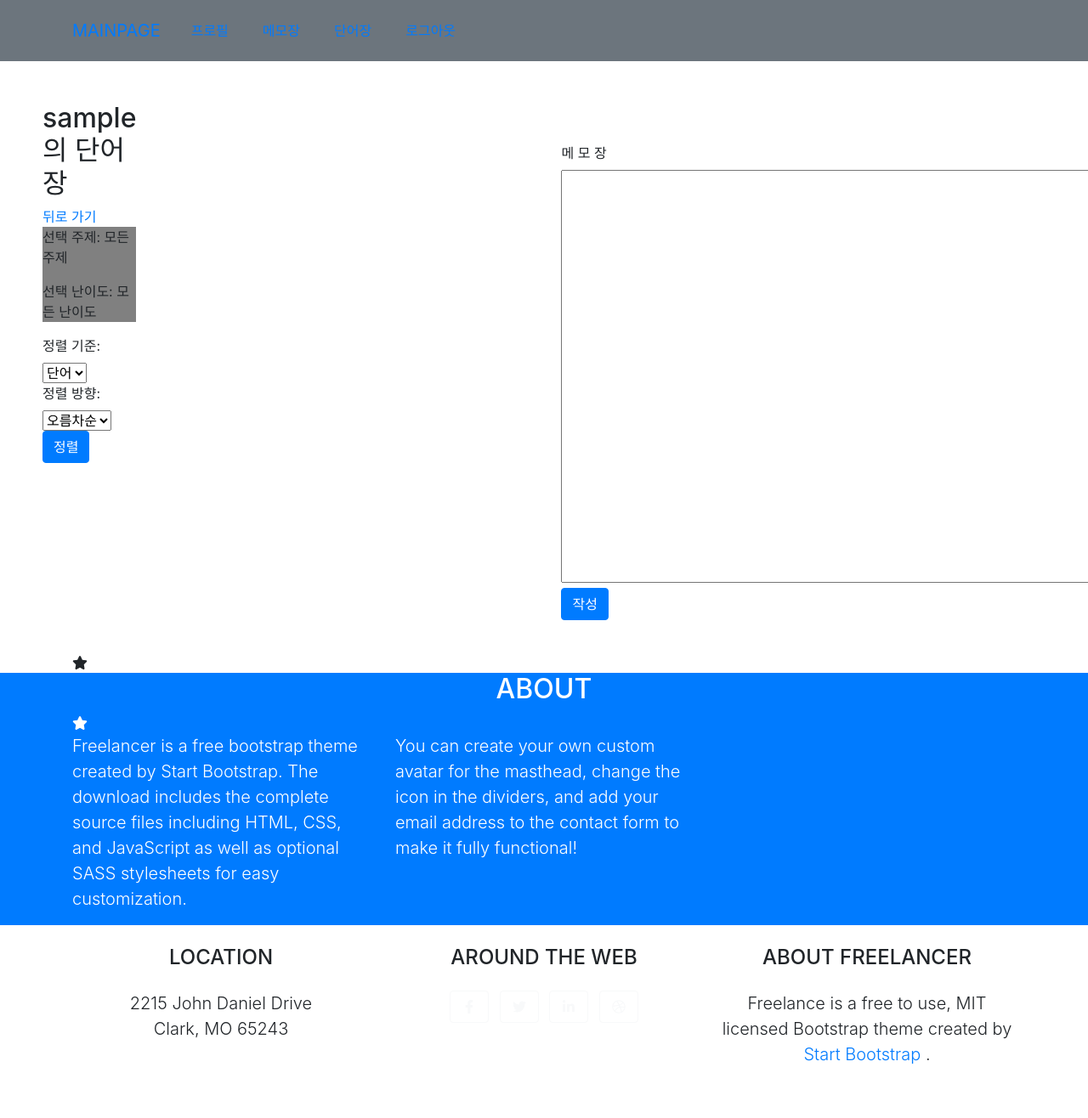
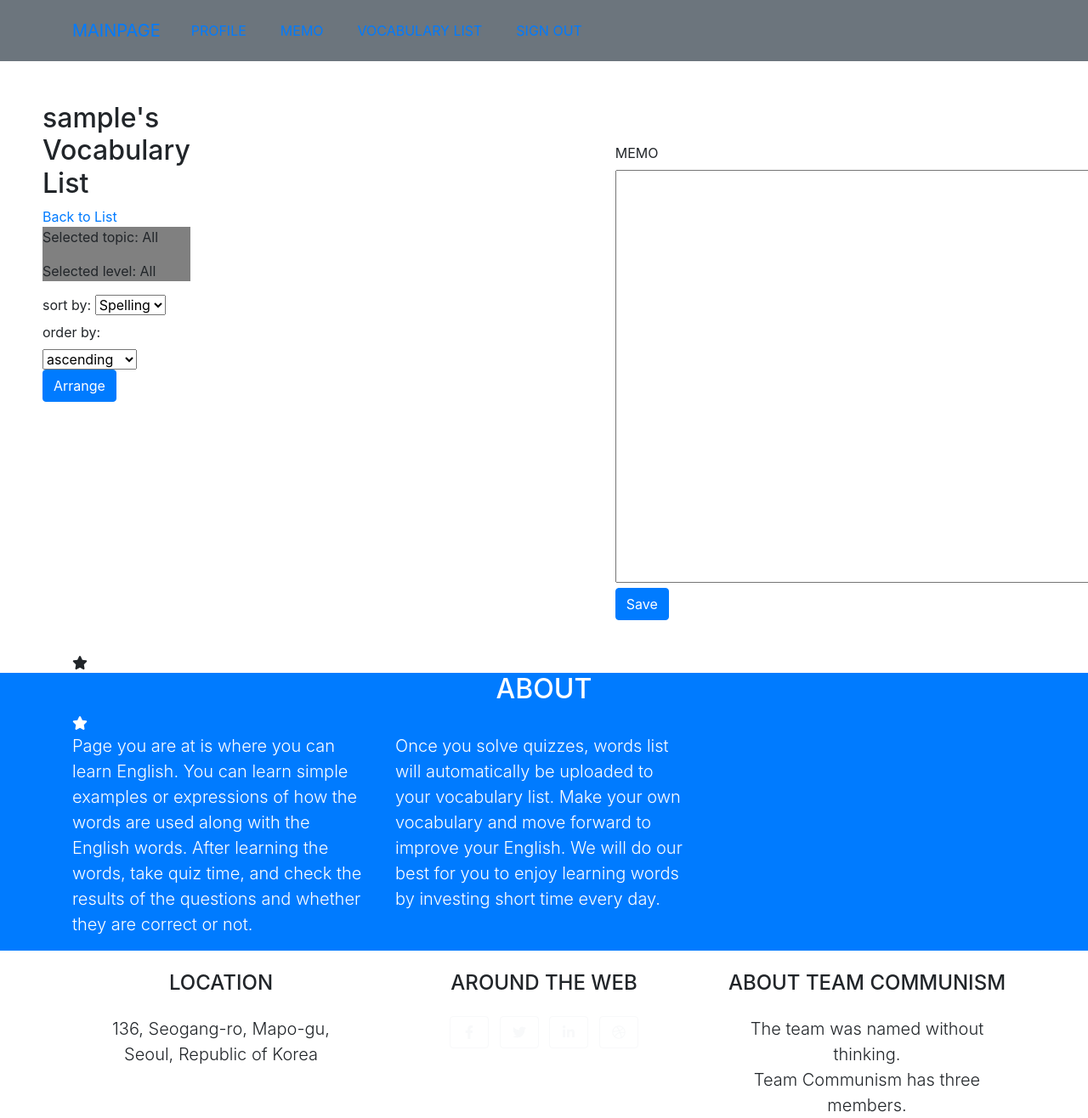
Before and after one commit to Moon-Jeonghyeon/LLM_Communism_project, a Django app: page /words/filtered_vocab/ in a window 1280 px wide; the page is wider, and only the part inside the window is pictured. Shown: that part at 85% size. Before the commit the page ends 1253 px from the top of that part, so only its background shows below. Run offline with Django 5.2, Linux system fonts and the light colour scheme; the visitor is signed in with stand-in values (Sample User, id 1); data that the repository does not hold is empty; some libraries are stand-ins or nearby versions.

Commit message:
한>영 수정, 메모 기능 수정
모든 한글을 영어로 수정하고,
메모 see more을 누르면 기존 추가 폼에 모든 내역이 보이고,
수정 memo id를 가져오면 밑에 버튼이 edit으로,
추가할 땐 post 버튼이 나오게 함

```diff
--- a/templates/add_memo.html
+++ b/templates/add_memo.html
@@ -4,11 +4,11 @@
             {% csrf_token %}
                 <br>
                 <br>
-                <label>메 모 장</label>
+                <label>MEMO</label>
                 <br>
                 <textarea name="content" cols="70" rows="20"></textarea>
                 <br>
-            <button type="submit" class="btn btn-primary">작성</button>
+            <button type="submit" class="btn btn-primary">Save</button>
         </form>
     </div>
 </div>
--- a/templates/base.html
+++ b/templates/base.html
@@ -75,8 +75,8 @@
             </div>
             <!-- About Section Content-->
             <div class="row">
-                <div class="col-lg-4 ms-auto"><p class="lead">Freelancer is a free bootstrap theme created by Start Bootstrap. The download includes the complete source files including HTML, CSS, and JavaScript as well as optional SASS stylesheets for easy customization.</p></div>
-                <div class="col-lg-4 me-auto"><p class="lead">You can create your own custom avatar for the masthead, change the icon in the dividers, and add your email address to the contact form to make it fully functional!</p></div>
+                <div class="col-lg-4 ms-auto"><p class="lead">Page you are at is where you can learn English. You can learn simple examples or expressions of how the words are used along with the English words. After learning the words, take quiz time, and check the results of the questions and whether they are correct or not.</p></div>
+                <div class="col-lg-4 me-auto"><p class="lead">Once you solve quizzes, words list will automatically be uploaded to your vocabulary list. Make your own vocabulary and move forward to improve your English. We will do our best for you to enjoy learning words by investing short time every day.</p></div>
             </div>
             <!-- About Section Button-->
             <div class="text-center mt-4">
@@ -93,9 +93,9 @@
                 <div class="col-lg-4 mb-5 mb-lg-0">
                     <h4 class="text-uppercase mb-4">Location</h4>
                     <p class="lead mb-0">
-                        2215 John Daniel Drive
+                        136, Seogang-ro, Mapo-gu,
                         <br />
-                        Clark, MO 65243
+                        Seoul, Republic of Korea
                     </p>
                 </div>
                 <!-- Footer Social Icons-->
@@ -108,11 +108,11 @@
                 </div>
                 <!-- Footer About Text-->
                 <div class="col-lg-4">
-                    <h4 class="text-uppercase mb-4">About Freelancer</h4>
+                    <h4 class="text-uppercase mb-4">About Team Communism</h4>
                     <p class="lead mb-0">
-                        Freelance is a free to use, MIT licensed Bootstrap theme created by
-                        <a href="http://startbootstrap.com">Start Bootstrap</a>
-                        .
+                        The team was named without thinking.
+                        <br />
+                        Team Communism has three members.
                     </p>
                 </div>
             </div>
--- a/templates/main.html
+++ b/templates/main.html
@@ -22,11 +22,11 @@
 {% block base_content %}
 
 <section class="dark">
-    <button class="button" onclick = "location.href = '/words/category/' " style = "background-color: var(--gray-0);">카테고리</button>
+    <button class="button" onclick = "location.href = '/words/category/' " style = "background-color: var(--gray-0);">Category</button>
 </section>
 
 <section class="light">
-    <button class="button" onclick = "location.href = '/words/vocabulary/' " style = "background-color: var(--gray-9);">단어장</button>
+    <button class="button" onclick = "location.href = '/words/vocabulary/' " style = "background-color: var(--gray-9);">Vocabulary List</button>
 </section>
 
 
--- a/templates/nav.html
+++ b/templates/nav.html
@@ -8,10 +8,10 @@
         </button>
         <div class="collapse navbar-collapse" id="navbarResponsive">
             <ul class="navbar-nav ms-auto">
-                <li class="nav-item mx-0 mx-lg-1"><a class="nav-link py-3 px-0 px-lg-3 rounded" href="{% url 'users:profile' user.id %}">프로필</a></li>
-                <li class="nav-item mx-0 mx-lg-1"><a class="nav-link py-3 px-0 px-lg-3 rounded" href="{% url 'users:memo' %}">메모장</a></li>
-                <li class="nav-item mx-0 mx-lg-1"><a class="nav-link py-3 px-0 px-lg-3 rounded" href="{% url 'words:vocabulary' %}">단어장</a></li>
-                <li class="nav-item mx-0 mx-lg-1"><a class="nav-link py-3 px-0 px-lg-3 rounded" href="{% url 'users:logout' %}">로그아웃</a></li>
+                <li class="nav-item mx-0 mx-lg-1"><a class="nav-link py-3 px-0 px-lg-3 rounded" href="{% url 'users:profile' user.id %}">Profile</a></li>
+                <li class="nav-item mx-0 mx-lg-1"><a class="nav-link py-3 px-0 px-lg-3 rounded" href="{% url 'users:memo' %}">Memo</a></li>
+                <li class="nav-item mx-0 mx-lg-1"><a class="nav-link py-3 px-0 px-lg-3 rounded" href="{% url 'words:vocabulary' %}">Vocabulary List</a></li>
+                <li class="nav-item mx-0 mx-lg-1"><a class="nav-link py-3 px-0 px-lg-3 rounded" href="{% url 'users:logout' %}">Sign out</a></li>
             </ul>
         </div>
     </div>
--- a/templates/users/login.html
+++ b/templates/users/login.html
@@ -6,8 +6,8 @@
             <h1>English Learner</h1>
             {% csrf_token %}
             {{ form.as_p }}
-            <button type="submit" class="btn btn-login">로그인</button>
-            <a href="{% url 'users:signup' %}">회원가입 페이지로 이동</a>
+            <button type="submit" class="btn btn-login">Sign in</button>
+            <a href="{% url 'users:signup' %}">Register</a>
         </form>
     </div>
 {% endblock %}
--- a/templates/users/signup.html
+++ b/templates/users/signup.html
@@ -6,8 +6,8 @@
             <h1>English Learner</h1>
             {% csrf_token %}
             {{ form.as_p }}
-            <button type="submit" class="btn btn-signup">회원가입</button>
-            <a href="{% url 'users:login' %}">로그인 페이지로 이동</a>
+            <button type="submit" class="btn btn-signup">Register</button>
+            <a href="{% url 'users:login' %}">Sign in</a>
         </form>
     </div>
 {% endblock %}
--- a/templates/words/filtered_vocab.html
+++ b/templates/words/filtered_vocab.html
@@ -3,11 +3,11 @@
 {% block base_content %}
 <div class="box-container">
     <div class="ma">
-        <h2>{{ request.user.username }}의 단어장</h2>
-        <a href="{% url 'words:vocabulary' %}">뒤로 가기</a>
+        <h2>{{ request.user.username }}'s Vocabulary List</h2>
+        <a href="{% url 'words:vocabulary' %}">Back to List</a>
         <!-- 현재 선택된 필터를 보여줍니다 -->
         <div style="background-color: gray;">
-            <p>선택 주제:
+            <p>Selected topic:
                 {% if topic_id %}
                     {% for topic in topics %}
                         {% if topic.id %}
@@ -15,10 +15,10 @@
                         {% endif %}
                     {% endfor %}
                 {% else %}
-                    모든 주제
+                    All
                 {% endif %}
             </p>
-            <p>선택 난이도:
+            <p>Selected level:
                 {% if difficulty %}
                     {% for key, value in difficulty_choices %}
                         {% if key == difficulty %}
@@ -26,7 +26,7 @@
                         {% endif %}
                     {% endfor %}
                 {% else %}
-                    모든 난이도
+                    All
                 {% endif %}
             </p>
         </div>
@@ -36,28 +36,28 @@
             <input type="hidden" name="topic_id" value="{{ topic_id }}">
             <input type="hidden" name="difficulty" value="{{ difficulty }}">
 
-            <label for="order_by">정렬 기준:</label>
+            <label for="order_by">sort by:</label>
             <select name="order_by">
-                <option value="word__word" {% if order_by == "word__word" %}selected{% endif %}>단어</option>
+                <option value="word__word" {% if order_by == "word__word" %}selected{% endif %}>Spelling</option>
             </select>
 
-            <label for="direction">정렬 방향:</label>
+            <label for="direction">order by:</label>
             <select name="direction">
-                <option value="asc" {% if direction == "asc" %}selected{% endif %}>오름차순</option>
-                <option value="desc" {% if direction == "desc" %}selected{% endif %}>내림차순</option>
+                <option value="asc" {% if direction == "asc" %}selected{% endif %}>ascending</option>
+                <option value="desc" {% if direction == "desc" %}selected{% endif %}>descending</option>
             </select>
 
-            <button type="submit" class="btn btn-primary">정렬</button>
+            <button type="submit" class="btn btn-primary">Arrange</button>
         </form>
 
         <!-- 필터링된 단어 목록 -->
         <div>
             {% for vocab in vocabulary %}
-                <p class="voca">단어 : {{ vocab.word.word }}</p>
-                <p class="voca01">뜻&nbsp&nbsp&nbsp&nbsp: {{ vocab.word.definition }}</p>
+                <p class="voca">Word : {{ vocab.word.word }}</p>
+                <p class="voca01">Meaning&nbsp&nbsp&nbsp&nbsp: {{ vocab.word.definition }}</p>
 
                 <!-- 삭제 버튼 (모달 트리거) -->
-                <button class="btn btn-danger btn-sm" data-toggle="modal" data-target="#delete_modal_{{ vocab.id }}">삭제</button>
+                <button class="btn btn-danger btn-sm" data-toggle="modal" data-target="#delete_modal_{{ vocab.id }}">Delete</button>
                 <br>
                 <br>
 
@@ -66,19 +66,19 @@
                     <div class="modal-dialog" role="document">
                         <div class="modal-content">
                             <div class="modal-header">
-                                <h5 class="modal-title">삭제 경고</h5>
+                                <h5 class="modal-title">Warning</h5>
                                 <button type="button" class="close" data-dismiss="modal" aria-label="Close">
                                     <span aria-hidden="true">&times;</span>
                                 </button>
                             </div>
                             <div class="modal-body">
-                                <p>이 단어를 삭제하시겠습니까?</p>
+                                <p>Are you sure you want to delete this Word? Click continue to delete the word. If not, click cancel.</p>
                             </div>
                             <div class="modal-footer">
                                 <form id="deleteForm_{{ vocab.id }}" method="POST" action="{% url 'words:delete_vocab' vocab.id %}?{% if topic_id %}topic_id={{ topic_id }}{% endif %}{% if difficulty %}&difficulty={{ difficulty }}{% endif %}">
                                     {% csrf_token %}
-                                    <button type="submit" class="btn btn-danger">삭제하기</button>
-                                    <button type="button" class="btn btn-light" data-dismiss="modal">취소하기</button>
+                                    <button type="submit" class="btn btn-danger">Continue</button>
+                                    <button type="button" class="btn btn-light" data-dismiss="modal">Cancel</button>
                                 </form>
                             </div>
                         </div>
--- a/templates/words/learn_words.html
+++ b/templates/words/learn_words.html
@@ -3,7 +3,7 @@
 {% block base_content %}
     <h1>Learn Words</h1>
     <h1>
-        <a href ="{% url 'words:category' %}">카테고리</a>
+        <a href ="{% url 'words:category' %}">Category</a>
     </h1>
 
     {% for word in selected_words %}
@@ -23,6 +23,6 @@
             <input type="hidden" name="topic_id" value="{{ topic_id }}">
             <input type="hidden" name="difficulty" value="{{ difficulty }}">
         {% endfor %}
-        <button type="submit">문제 풀기</button>
+        <button type="submit">Quiz</button>
     </form>
 {% endblock %}
--- a/templates/words/quiz.html
+++ b/templates/words/quiz.html
@@ -16,7 +16,7 @@
 {% endblock %}
 
 {% block base_content %}
-    <h2>퀴즈 풀기</h2>
+    <h2>Quiz</h2>
         <form method="POST" action="{% url 'words:quiz_results' %}">
             {% csrf_token %}
             <div id="section">
@@ -30,7 +30,7 @@
                 {% endfor %}
             </div>
             <div id="text">
-                <button type="submit">결과 확인</button>
+                <button type="submit">Submit</button>
             </div>
         </form>
 {% endblock %}
```
Also changed, not shown: templates/users/memo.html (+18 -23 lines), templates/users/profile.html (+8 -8 lines), templates/words/category.html (+14 -14 lines), templates/words/quiz_results.html (+7 -7 lines), templates/words/vocabulary.html (+11 -11 lines), users/views.py (+27 -11 lines).
